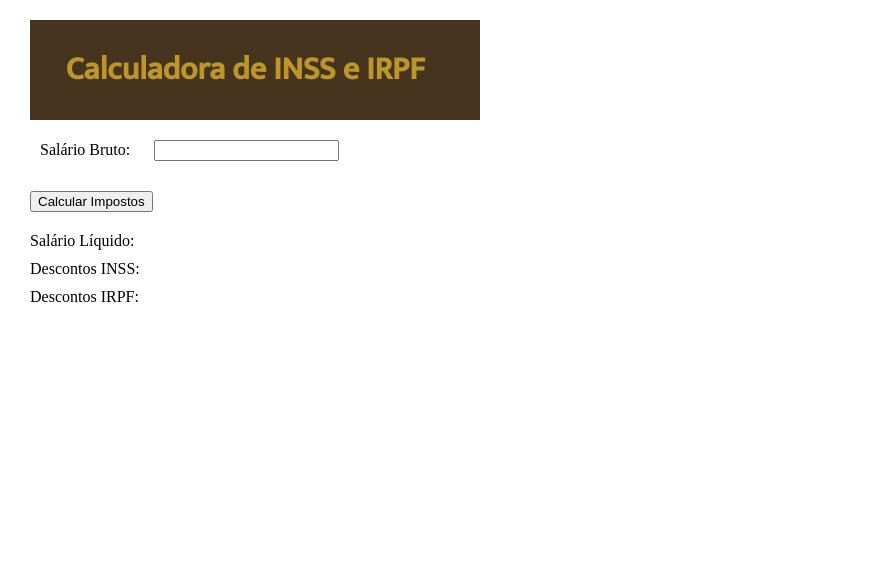
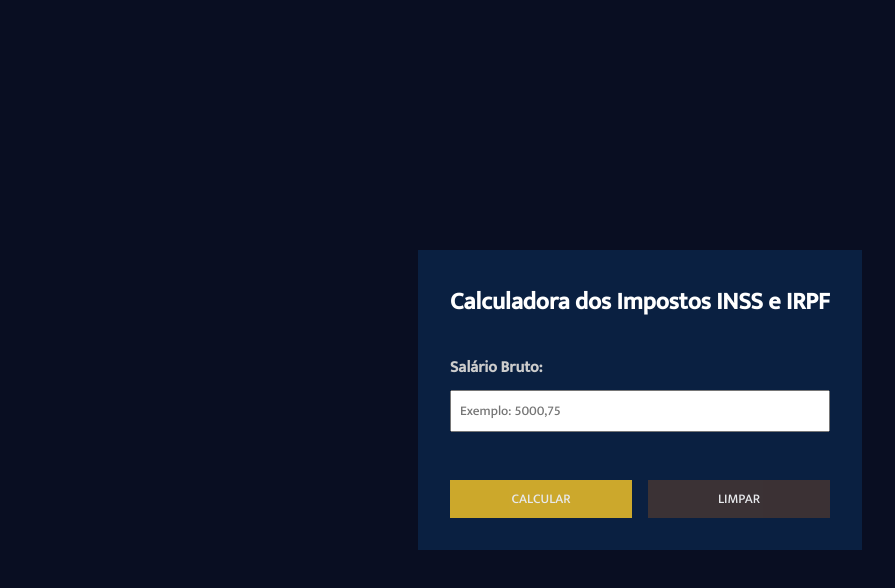
Before and after one commit to Igorlimaio/Calculadora_de_impostos, a plain HTML site: page index.html in a window 1280 px wide. Shown: the whole page, without its empty margins (0-895 px from the left). Drawn offline with Linux system fonts and the light colour scheme.

Commit message:
Calculadora final
Tá Pronta

```diff
--- a/index.html
+++ b/index.html
@@ -8,21 +8,32 @@
     <link rel="stylesheet" href="style.css">
 </head>
 <body>
-    <div id="titulo">
-        <h1>Calculadora de INSS e IRPF</h1>
+    <div class="container">
+        <div id="calc-container">
+            <h2>Calculadora dos Impostos INSS e IRPF</h2>
+            <form id="sal-form">
+                <div class="form-inputs">
+                    <div class="form-control">
+                        <label for="salarioBruto">Salário Bruto:</label>
+                        <input type="text" id="salarioBruto" name="salarioBruto" placeholder="Exemplo: 5000,75">
+                    </div>
+                </div>
+                <div class="action-control">
+                    <button id="calc-btn"> Calcular </button>
+                    <button id="clear-btn">Limpar</button>
+                </div>
+            </form>
+        </div>
+        <div id="result-container" class="hide">
+            <p id="salL">Seu salário líquido: R$ </p>
+            <h3>Confira seus descontos: </h3>
+            <p id="inss">INSS: R$ </p>
+            <p id="irpf">IRPF: R$ </p>
+            <button id="back-btn">Voltar</button>
+        </div>
     </div>
-    <form>
-        <label for="salarioBruto">Salário Bruto:</label>
-        <input type="number" id="salarioBruto" name="salarioBruto">
-    </form>
 
     <script src="script.js"></script>
 
-    <button onclick="calcularImpostos()"> Calcular Impostos </button>
-
-    <p id="salL">Salário Líquido: </p>
-    <p id="inss">Descontos INSS: </p>
-    <p id="irpf">Descontos IRPF: </p>
-
 </body>
 </html>
--- a/script.js
+++ b/script.js
@@ -1,17 +1,24 @@
+//ELEMENTOS:
 
-function calcularImpostos(){
+const calcBtn = document.querySelector("#calc-btn");
+const clearBtn = document.querySelector("#clear-btn");
+const salarioBrutoInput = document.getElementById("salarioBruto");
+const backBtn = document.querySelector("#back-btn");
+const calcContainer = document.querySelector("#calc-container");
+const resultContainer = document.querySelector("#result-container");
 
-    let salarioBruto = document.getElementById("salarioBruto").value
+
+//FUNÇÕES PARA CALCULAR:
+
+function calcularImpostos(salarioBruto){
     let descontoINSS = inss(salarioBruto);
     let salarioBase = salarioBruto - descontoINSS;
     let descontoIRPF = irpf(salarioBase);
     let salarioLiquido = salarioBase - descontoIRPF;
 
-    document.getElementById("inss").innerHTML = "Descontos INSS: " + descontoINSS.toFixed(2);
-    document.getElementById("irpf").innerHTML = "Descontos IRPF: " + descontoIRPF.toFixed(2);
-    document.getElementById("salL").innerHTML = "Salário Líquido: " + salarioLiquido.toFixed(2);
-
-
+    document.getElementById("inss").innerHTML = "INSS: R$ " + descontoINSS.toFixed(2);
+    document.getElementById("irpf").innerHTML = "IRPF: R$ " + descontoIRPF.toFixed(2);
+    document.getElementById("salL").innerHTML = "Seu salário líquido: R$ " + salarioLiquido.toFixed(2);
 }
 
 function inss(salarioBruto){                    //função que calcula o desconto do inss
@@ -34,8 +41,6 @@ function inss(salarioBruto){                    //função que calcula o descont
     return inss;
 }
 
-
-
 function irpf(salarioBase){                 //função que calcula o desconto do irpf
     let irpf;
     if (salarioBase <= 1903.98){            //irpf para o salário entre os determinados valores abaixo
@@ -55,3 +60,50 @@ function irpf(salarioBase){                 //função que calcula o desconto do
     }
     return irpf;
 }
+
+//FUNÇÃO PARA LIMPAR:
+
+function clearInputs(){
+    salarioBrutoInput.value = ""
+}
+
+//FUNÇÃO PARA INPUT VÁLIDO:
+
+function validDigits(text){
+    return text.replace(/[^0-9,]/g, "")
+}
+
+//FUNÇÃO PARA ALTERAR ENTRE RESULTADO E CALCULADORA:
+
+function showOrHide(){
+    calcContainer.classList.toggle("hide");
+    resultContainer.classList.toggle("hide");
+}
+
+//EVENTOS:
+
+salarioBruto.addEventListener("input", (e) => {
+    const updatedValue = validDigits(e.target.value);
+    e.target.value = updatedValue;
+})
+
+clearBtn.addEventListener("click", (e) => {
+    e.preventDefault();
+    clearInputs();
+})
+
+calcBtn.addEventListener("click", (e) => {
+    e.preventDefault();
+    const salarioBruto = +salarioBrutoInput.value.replace(",",".")
+
+    if(!salarioBruto) return;
+
+    else calcularImpostos(salarioBruto);
+
+    showOrHide();
+})
+
+backBtn.addEventListener("click", () => {
+    clearInputs();
+    showOrHide();
+})
--- a/style.css
+++ b/style.css
@@ -1,17 +1,101 @@
 @import 'https://fonts.googleapis.com/css2?family=Mukta:wght@500&display=swap';
 
 *{
-    margin: 10px;
+    margin: 0;
+    padding: 0;
+    box-sizing: border-box;
+    font-family: 'Mukta', sans-serif;
+
 }
 
-#titulo{
-    font-family: 'Mukta', sans-serif;
-    color:rgb(189, 150, 42);
-    width: 450px;
-    height: 100px;
-    border: 1px solid rgb(70, 52, 30);
-    margin: 10px;
-    padding: 1% 2%;
-    box-sizing: border-box;
-    background-color: rgb(70, 52, 30);
+body{
+    background-color: #090e22;
+    display: flex;
+    justify-content: center;
+    align-items: center;
+    min-height: 100vh;
+    color: #fff
 }
+
+.hide{
+    display: none !important;
+}
+
+.container{
+    min-width: 400px;
+    min-height: 300px;
+    background-color:rgb(10, 32, 65);
+    padding: 2rem;
+}
+
+#calc-container h2{
+    text-align: center;
+    margin-bottom: 2rem;
+}
+
+.form-inputs {
+    display: flex;
+    flex-direction: column;
+    justify-content: space-between;
+}
+
+.form-control {
+    display: flex;
+    flex-direction: column;
+    flex: 1;
+    margin-bottom: 1rem;
+}
+
+.form-control label{
+    font-weight: bold;
+    margin-bottom: .6rem;
+    color: #ccc;
+}
+
+.form-control input {
+    padding: .5rem 0.5rem;
+}
+
+.action-control{
+    display: flex;
+    justify-content: space-between;
+    margin-top: 2rem;
+    gap: 1rem;
+}
+
+button {
+    text-transform: uppercase;
+    padding: .5rem 1.5rem;
+    background-color: rgb(226, 183, 42);
+    border: none;
+    color: #fff;
+    cursor: pointer;
+    opacity: 0.9;
+    flex: 1;
+}
+
+button:hover{
+    opacity: 1;
+}
+
+#clear-btn {
+    background-color: rgb(65, 52, 52);
+}
+
+#result-container {
+    text-align: center;
+}
+
+#salL {
+    font-size: 1.7rem;
+    margin-bottom: 0.5rem;
+}
+
+#irpf #inss {
+    font-size: 1.2rem;
+    color:#ccc;
+}
+
+#back-btn {
+    margin-top: 1rem;
+}
```
